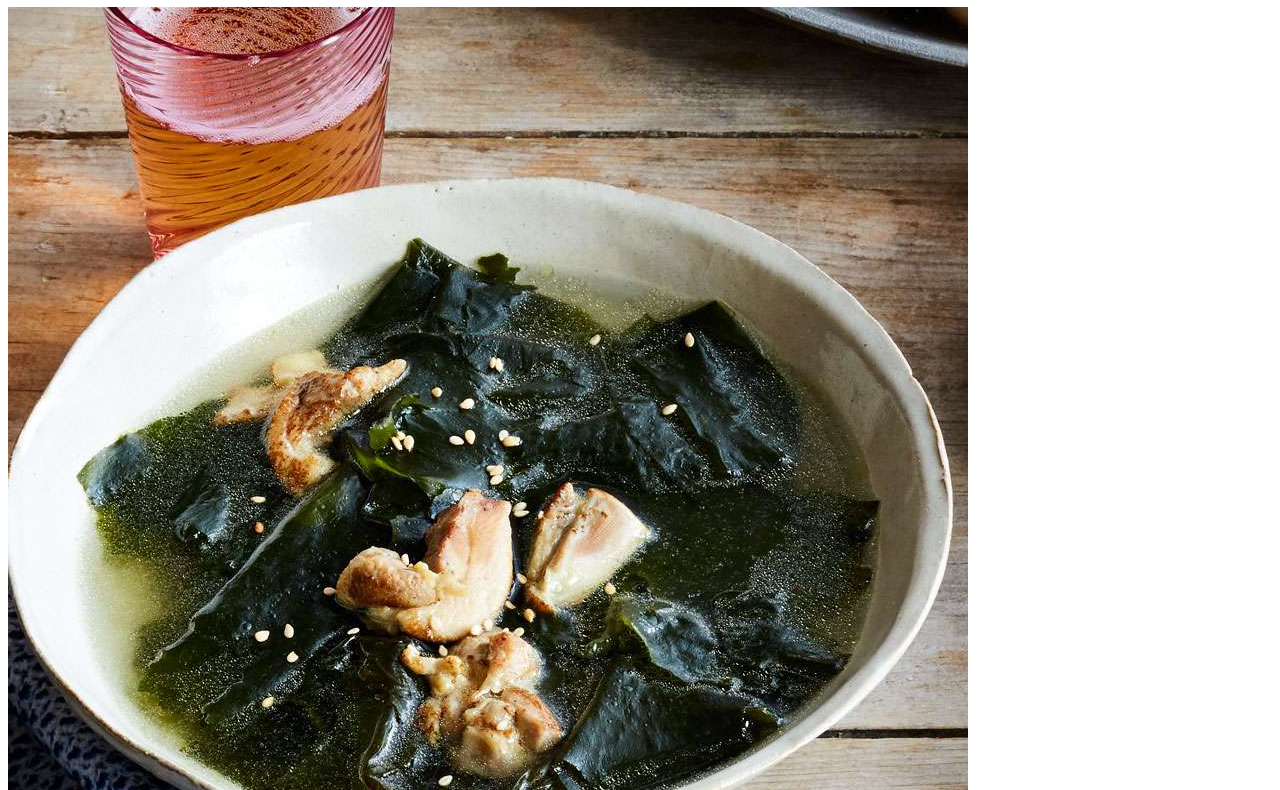
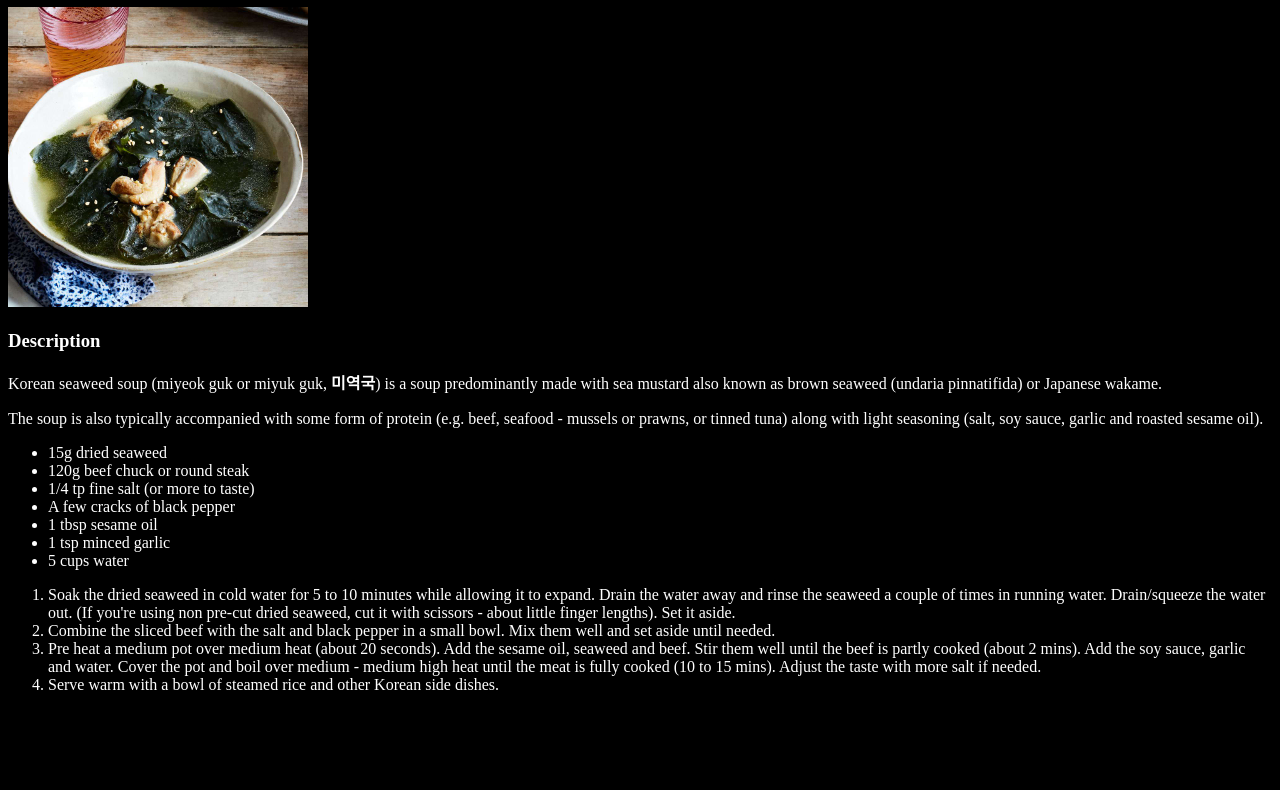
Before and after one commit to QtumMechanic/odin-recipes, a plain HTML site: page recipes/seaweed-soup.html in a window 1280 px wide. Shown: the part 73-863 px from the top of the page. After the commit the page ends 800 px from the top, so only its background shows below. Drawn offline with Linux system fonts and the light colour scheme.

Commit message:
added stylesheet to seaweed-soup.html added styles to stylesheet

```diff
--- a/recipes/seaweed-soup.html
+++ b/recipes/seaweed-soup.html
@@ -2,6 +2,7 @@
 <html lang="en">
 <head>
     <meta charset="UTF-8">
+    <link rel="stylesheet" href="swstyles.css">
     <title>Odin Recipes</title>
 </head>
 <body>
--- a/recipes/swstyles.css
+++ b/recipes/swstyles.css
@@ -0,0 +1,9 @@
+body {
+    color: white;
+    background-color: black;
+    font-family: 'Times New Roman', Times, serif;
+}
+img {
+    width: 300px;
+    height: auto;
+}
```
